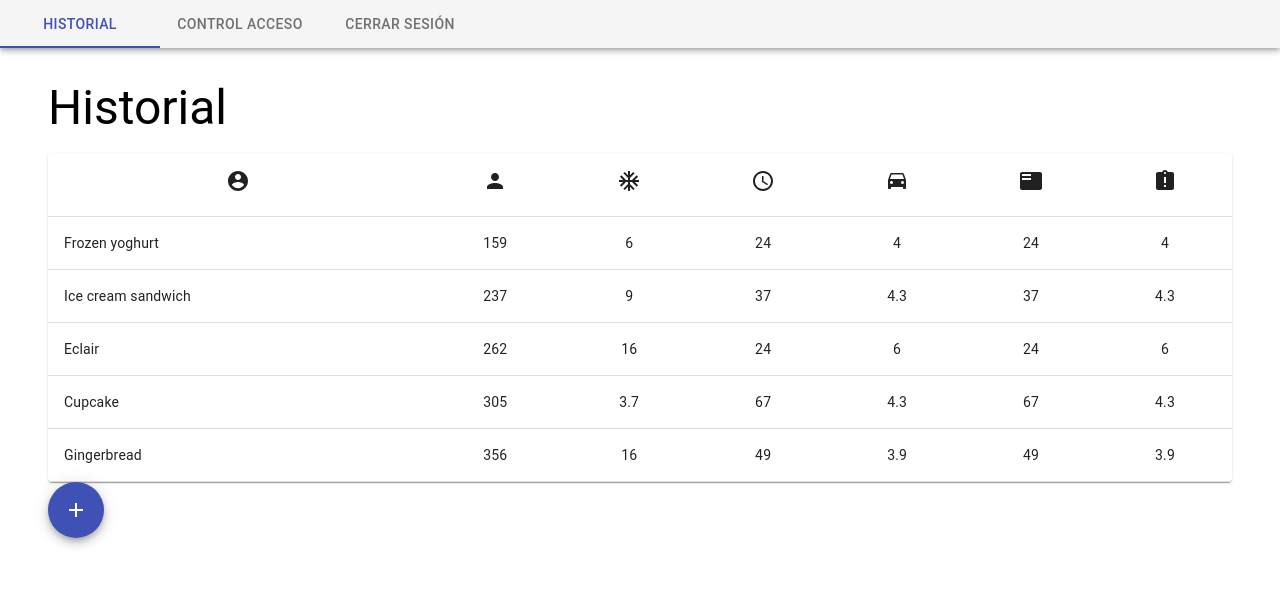
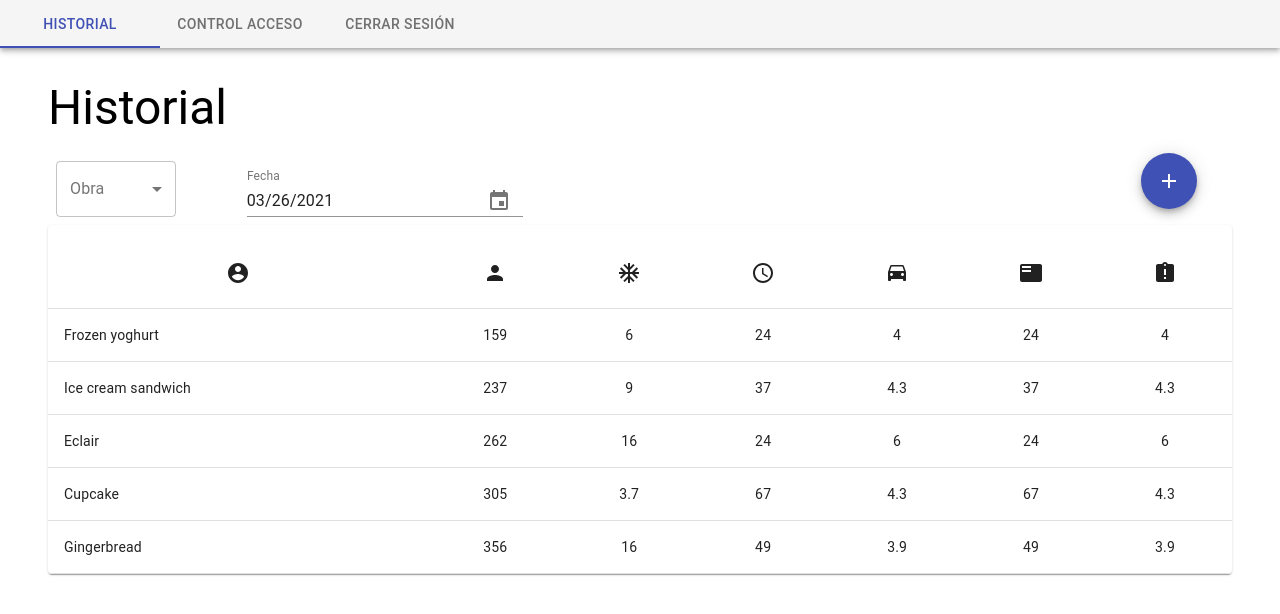
Before and after one commit to junder79/react-control-acceso-web, a React (Create React App) app: page / in a window 1280 px wide. Shown: the top 614 px of the page. Built offline with nearby package versions, Linux system fonts and the light colour scheme.

Commit message:
se añade nuevas dependecias y select de obra y fecha

```diff
--- a/package.json
+++ b/package.json
@@ -3,13 +3,16 @@
   "version": "0.1.0",
   "private": true,
   "dependencies": {
+    "@date-io/date-fns": "^1.3.13",
     "@material-ui/core": "^4.11.3",
     "@material-ui/icons": "^4.11.2",
     "@material-ui/lab": "^4.0.0-alpha.57",
+    "@material-ui/pickers": "^3.3.10",
     "@testing-library/jest-dom": "^5.11.4",
     "@testing-library/react": "^11.1.0",
     "@testing-library/user-event": "^12.1.10",
     "axios": "^0.21.1",
+    "date-fns": "^2.21.1",
     "react": "^17.0.2",
     "react-dom": "^17.0.2",
     "react-scripts": "4.0.3",
--- a/src/views/historial.js
+++ b/src/views/historial.js
@@ -1,5 +1,5 @@
 import React, { useState, useCallback, useEffect } from 'react';
-import { Grid, makeStyles, Button, Typography, Paper, TextField, Fab, Table, TableBody, TableCell, TableContainer, TableHead, TableRow } from '@material-ui/core';
+import { Grid, makeStyles, Button, Typography, Paper, TextField, Fab, Table, TableBody, TableCell, TableContainer, TableHead, TableRow, InputLabel, MenuItem, FormHelperText, FormControl, Select } from '@material-ui/core';
 import AddIcon from '@material-ui/icons/Add';
 import axios from 'axios';
 import AccountCircleIcon from '@material-ui/icons/AccountCircle';
@@ -9,7 +9,13 @@ import QueryBuilderIcon from '@material-ui/icons/QueryBuilder';
 import AssignmentLateIcon from '@material-ui/icons/AssignmentLate';
 import FeaturedPlayListIcon from '@material-ui/icons/FeaturedPlayList';
 import AcUnitIcon from '@material-ui/icons/AcUnit';
-
+import DateFnsUtils from '@date-io/date-fns';
+import {
+    MuiPickersUtilsProvider,
+    KeyboardTimePicker,
+    KeyboardDatePicker,
+} from '@material-ui/pickers';
+import 'date-fns';
 
 function Historial({ value, setValue }) {
 
@@ -35,6 +41,14 @@ function Historial({ value, setValue }) {
         },
         table: {
             minWidth: 650,
+            marginTop: 20
+        },
+        formControl: {
+            margin: theme.spacing(1),
+            minWidth: 120,
+        },
+        selectEmpty: {
+            marginTop: theme.spacing(2),
         },
     }));
 
@@ -51,23 +65,76 @@ function Historial({ value, setValue }) {
     ];
 
     const classes = useStyles();
+    const [obra, setObra] = useState('');
+    const [selectedDate, setSelectedDate] = React.useState(new Date());
+    const cambioChangeObra = (event) => {
+        setObra(event.target.value);
+    };
+    const handleDateChange = (date) => {
+        setSelectedDate(date);
+    };
 
     return (
         <>
             <Typography variant="h3" gutterBottom className={classes.titulo}>
                 Historial
         </Typography>
+            <Grid container spacing={1}>
+                <Grid item xs={2}>
+                    <FormControl variant="outlined" className={classes.formControl}>
+                        <InputLabel id="demo-simple-select-outlined-label">Obra</InputLabel>
+                        <Select
+                            labelId="demo-simple-select-outlined-label"
+                            id="demo-simple-select-outlined"
+                            value={obra}
+                            onChange={cambioChangeObra}
+                            label="Obra"
+                        >
+                            <MenuItem value="">- SELECCIONE OBRA -</MenuItem>
+                            <MenuItem value={2}>ALTOS DE RUMIÉ</MenuItem>
+                            <MenuItem value={1}>MAR DEL ESTE</MenuItem>
+
+                        </Select>
+
+                    </FormControl>
+                </Grid>
+                <Grid item xs={9}>
+                    <MuiPickersUtilsProvider utils={DateFnsUtils}>
+                        <Grid container >
+
+                            <KeyboardDatePicker
+
+                                margin="normal"
+                                id="date-picker-dialog"
+                                label="Fecha"
+                                format="MM/dd/yyyy"
+                                value={selectedDate}
+                                onChange={handleDateChange}
+                                KeyboardButtonProps={{
+                                    'aria-label': 'change date',
+                                }}
+                            />
+
+                        </Grid>
+                    </MuiPickersUtilsProvider>
+                </Grid>
+                <Grid item xs={1}>
+                <Fab color="primary" aria-label="add" value={value} onClick={() => setValue(1)}>
+                <AddIcon />
+            </Fab>
+                </Grid>
+            </Grid>
             <TableContainer component={Paper}>
                 <Table className={classes.table} aria-label="simple table">
                     <TableHead>
                         <TableRow>
-                            <TableCell align="center"><AccountCircleIcon/></TableCell>
-                            <TableCell align="center"><PersonIcon/></TableCell>
-                            <TableCell align="center"><AcUnitIcon/></TableCell>
-                            <TableCell align="center"><QueryBuilderIcon/></TableCell>
-                            <TableCell align="center"><DriveEtaIcon/></TableCell>
-                            <TableCell align="center"><FeaturedPlayListIcon/></TableCell>
-                            <TableCell align="center"><AssignmentLateIcon/></TableCell>
+                            <TableCell align="center"><AccountCircleIcon /></TableCell>
+                            <TableCell align="center"><PersonIcon /></TableCell>
+                            <TableCell align="center"><AcUnitIcon /></TableCell>
+                            <TableCell align="center"><QueryBuilderIcon /></TableCell>
+                            <TableCell align="center"><DriveEtaIcon /></TableCell>
+                            <TableCell align="center"><FeaturedPlayListIcon /></TableCell>
+                            <TableCell align="center"><AssignmentLateIcon /></TableCell>
                         </TableRow>
                     </TableHead>
                     <TableBody>
@@ -87,9 +154,7 @@ function Historial({ value, setValue }) {
                     </TableBody>
                 </Table>
             </TableContainer>
-            <Fab color="primary" aria-label="add" value={value} onClick={() => setValue(1)}>
-                <AddIcon />
-            </Fab>
+
         </>
     )
 }
```
Also changed, not shown: 1 other file (tests, documents, lock files or other folders).
